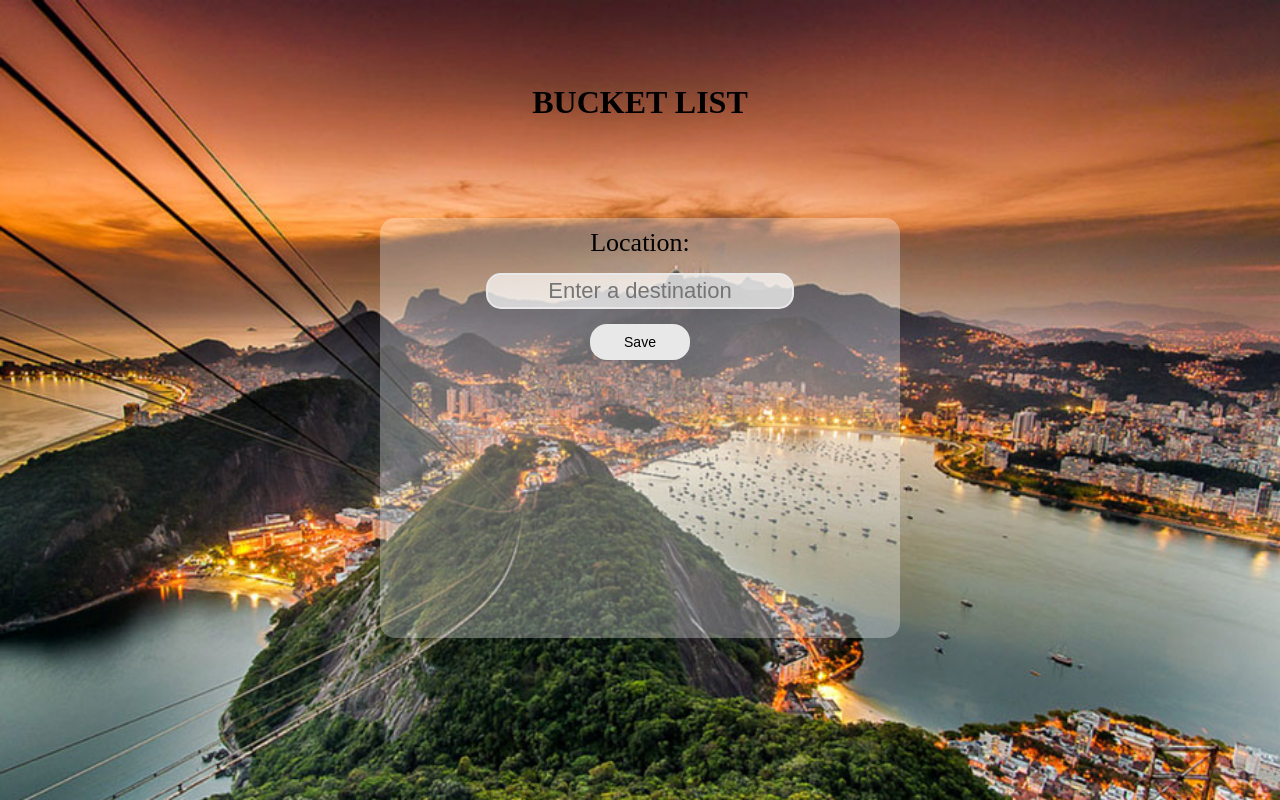
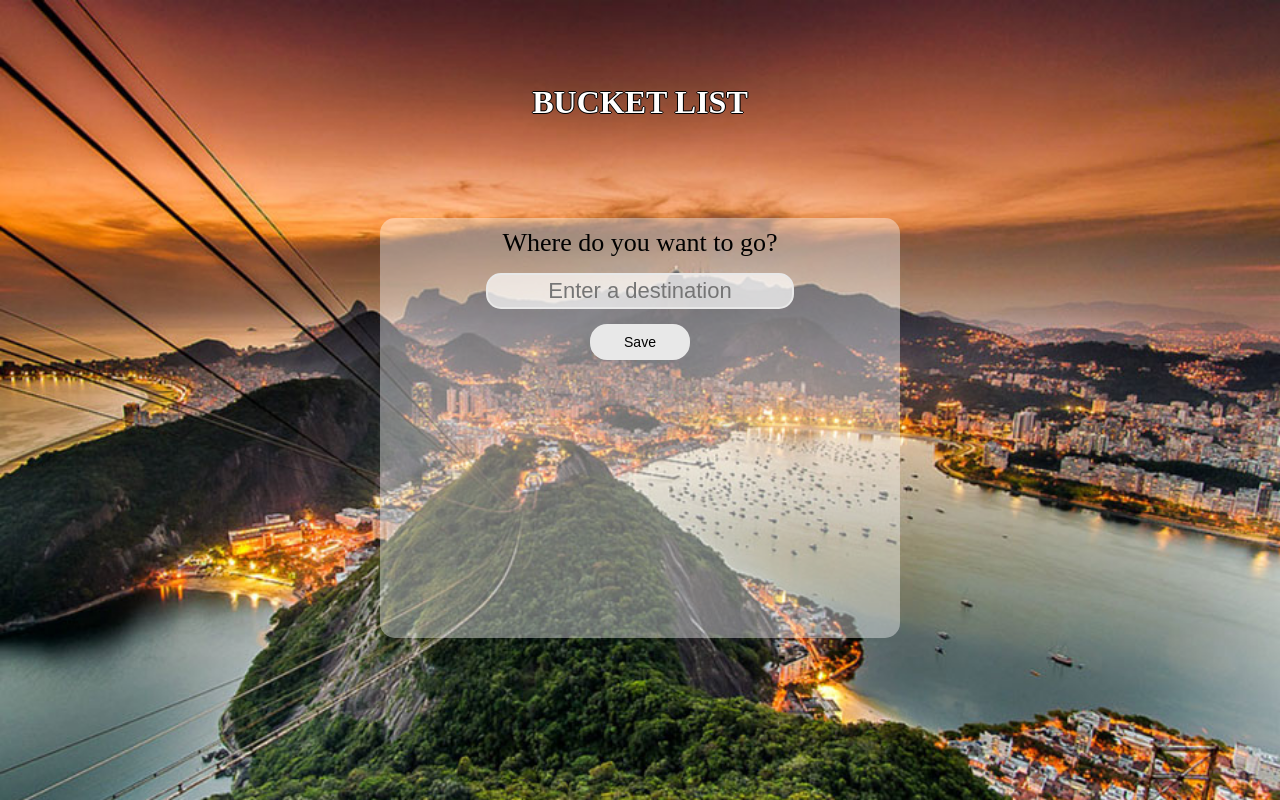
Before and after one commit to Derekdursteler/WebApp, a plain HTML site: page Assgn2/index.html in a window 1280 px wide. Drawn offline with Linux system fonts and the light colour scheme; no server answers.

Commit message:
Done I think

```diff
--- a/Assgn2/index.html
+++ b/Assgn2/index.html
@@ -10,7 +10,7 @@
             <h1>BUCKET LIST</h1>
             </div>
             <div id="boxcontainer">
-                <div id="location">Location:<br></div>
+                <div id="location">Where do you want to go?<br></div>
                 <div id="test">
                     <input type="text" id="name" placeholder="Enter a destination" required>
                 </div>
--- a/Assgn2/style.css
+++ b/Assgn2/style.css
@@ -30,9 +30,11 @@ body {
 
 #boxcontainer{
   margin-top: 6%;
-  background: rgb(255,255,255,0.3);
-  height: 400px;
-  width: 500px;
+  background: rgb(255,255,255,0.4);
+  height: auto;
+  min-height: 400px;
+  width: auto;
+  min-width: 500px;
   display: inline-block;
   padding: 10px;
   border-radius: 15px;
@@ -45,6 +47,10 @@ body {
 .suggestion {
   padding: 10px;
   font-size: 28px;
+}
+#places, h1 {
+  color: #ffffff;
+  text-shadow: -1px 0 black, 0 1px black, 1px 0 black, 0 -1px black;
 }
 
 #listcontainer {
```
Also changed, not shown: 1 other file.
